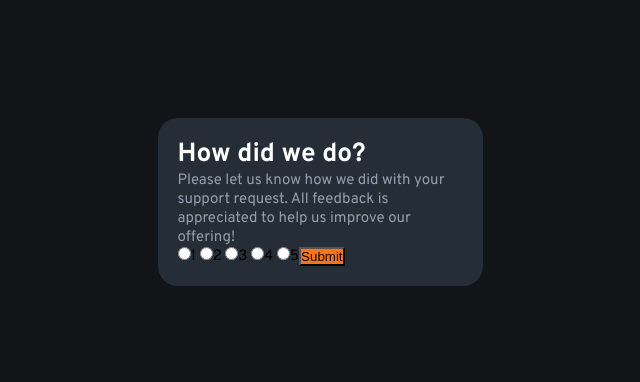
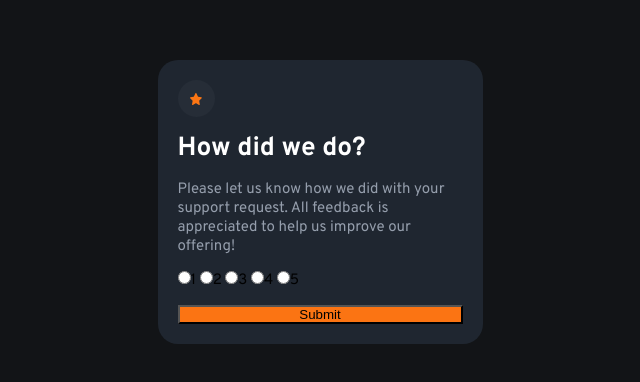
Before and after one commit to daniel-godin/code-challenge-interactive-rating-component-frontend-mentor, a plain HTML site: page index.html in a window 1280 px wide. Shown: the part 198-580 px from the top of the page, without its empty margins (320-960 px from the left). Drawn offline with Linux system fonts and the light colour scheme.

Commit message:
Added star.svg and circle div behind it with class circle-background (same as numbered buttons)

```diff
--- a/index.html
+++ b/index.html
@@ -14,7 +14,9 @@
 <body>
 <div class="page-container">
   <div class="container">
-      <div class="circle-star"></div>
+      <div class="star-icon-container circle-background">
+        <img src='./images/icon-star.svg' class='star-image' width='12px' height='12px' />
+      </div>
       <header class="how-did-we-do-header">How did we do?</header>
       <p class="details">
         Please let us know how we did with your support request. All feedback is appreciated
--- a/style.css
+++ b/style.css
@@ -10,7 +10,9 @@ Desktop: 1440px
   --color-neutral-white:  hsl(0, 0%, 100%);
   --color-neutral-light-grey:  hsl(217, 12%, 63%);
   --color-neutral-medium-grey:  hsl(216, 12%, 54%);
-  --color-neutral-dark-blue:  hsl(213, 19%, 18%);
+  --color-neutral-circle: rgba(38,45,55,255);
+  /* --color-neutral-dark-blue:  hsl(213, 19%, 18%); */
+  --color-neutral-dark-blue: rgba(31,38,48,255);
   --color-neutral-very-dark-blue:  hsl(216, 12%, 8%);
   /* Typography Variables */
   --typography-font-size: 15px;
@@ -52,8 +54,18 @@ body {
   background-color: var(--color-neutral-dark-blue);
   border-radius: 20px;
   display: flex;
-  flex-flow: row wrap;
+  flex-flow: column nowrap;
+  gap: 15px;
+}
 
+.circle-background {
+  background-color: var(--color-neutral-circle);
+  border-radius: 50%;
+  height: 2.5rem;
+  width: 2.5rem;
+  display: flex;
+  align-items: center;
+  justify-content: center;
 }
 
 header {
```
